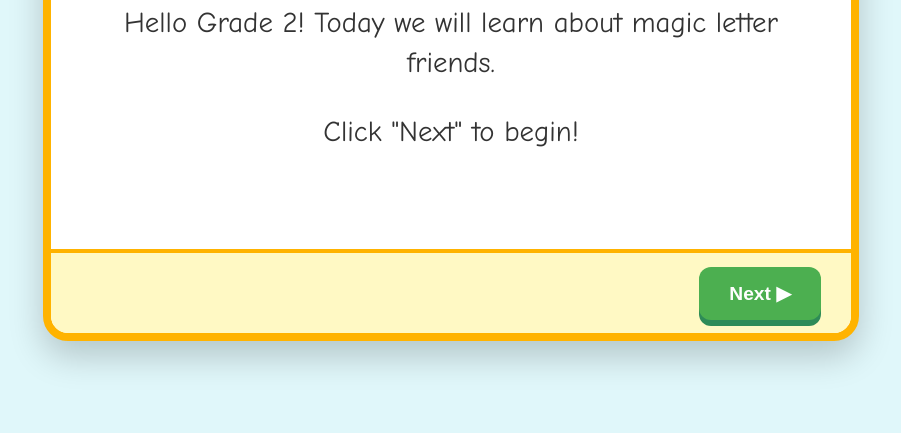
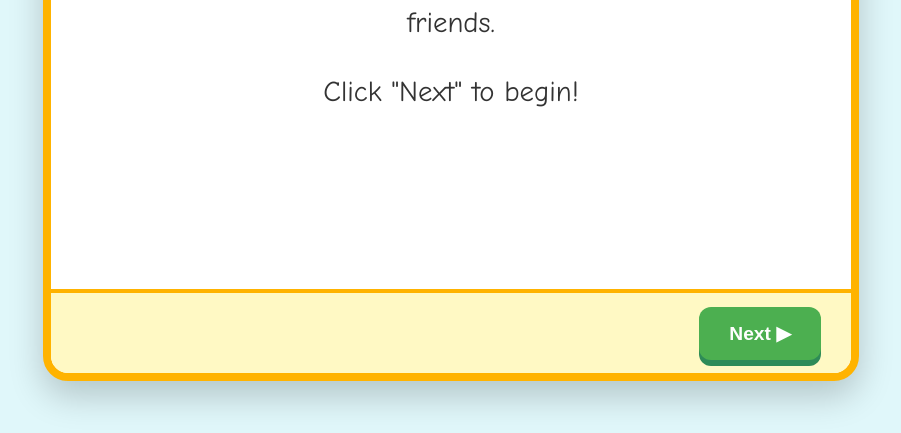
Before and after one commit to TGJgaming/English-Lesson-ConsonantDigraphs, a plain HTML site: page index.html in a window 1280 px wide. Shown: the part 367-800 px from the top of the page, without its empty margins (189-1090 px from the left). Drawn offline with Linux system fonts and the light colour scheme.

Commit message:
Update index.html

```diff
--- a/index.html
+++ b/index.html
@@ -19,7 +19,9 @@
         .deck-container {
             width: 90%;
             max-width: 800px;
-            height: 600px;
+            /* Changed to auto/min-height to prevent squishing on smaller screens */
+            height: 85vh;
+            min-height: 600px;
             background: #ffffff;
             border-radius: 25px;
             box-shadow: 0 15px 35px rgba(0,0,0,0.2);
@@ -33,6 +35,8 @@
         .slide-content {
             flex-grow: 1;
             position: relative;
+            /* Added overflow-y so tall content scrolls instead of crushing the buttons below */
+            overflow-y: auto;
         }
 
         .slide {
@@ -80,6 +84,8 @@
 
         /* Bottom Controls */
         .controls {
+            /* Added flex-shrink to guarantee this bar never shrinks or disappears */
+            flex-shrink: 0;
             height: 80px;
             background-color: #fff9c4;
             display: flex;
@@ -326,12 +332,14 @@
         const nextBtn = document.getElementById('nextBtn');
 
         function updateButtons() {
+            // Hide previous button if on the first slide
             if (currentSlide === 0) {
                 prevBtn.classList.add('hidden');
             } else {
                 prevBtn.classList.remove('hidden');
             }
 
+            // Hide next button if on the last slide
             if (currentSlide === slides.length - 1) {
                 nextBtn.classList.add('hidden');
             } else {
```
